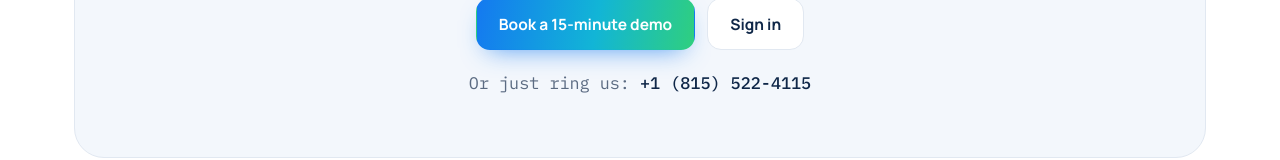
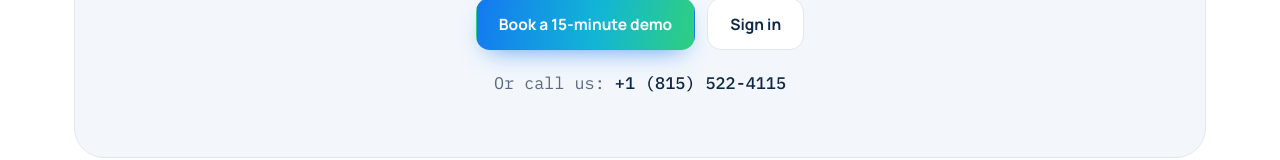
Before and after one commit to smsaree3-svg/ringjust-site, a plain HTML site: page index.html in a window 1280 px wide. Shown: the part 5644-5804 px from the top of the page. Drawn offline with Linux system fonts and the light colour scheme.

Commit message:
Use RingJust name only

```diff
--- a/index.html
+++ b/index.html
@@ -453,7 +453,7 @@ footer a:hover{color:var(--ink)}
           <a class="btn primary" href="https://calendly.com/amitrodaindia/15min" target="_blank" rel="noopener">Book a 15-minute demo</a>
           <a class="btn ghost" href="https://app.ringjust.com">Sign in</a>
         </div>
-        <p class="num">Or just ring us: <a href="tel:+18155224115">+1 (815) 522-4115</a></p>
+        <p class="num">Or call us: <a href="tel:+18155224115">+1 (815) 522-4115</a></p>
       </div>
     </div>
   </section>
```
